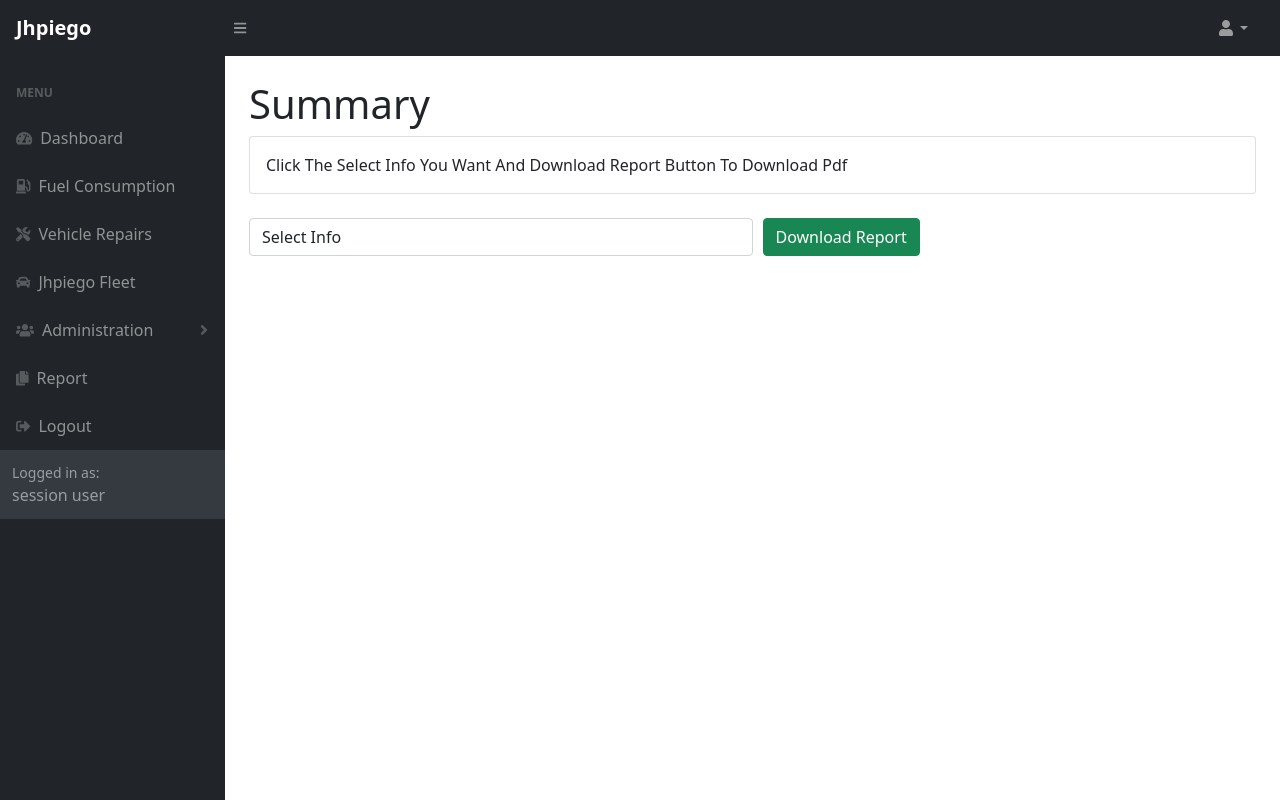
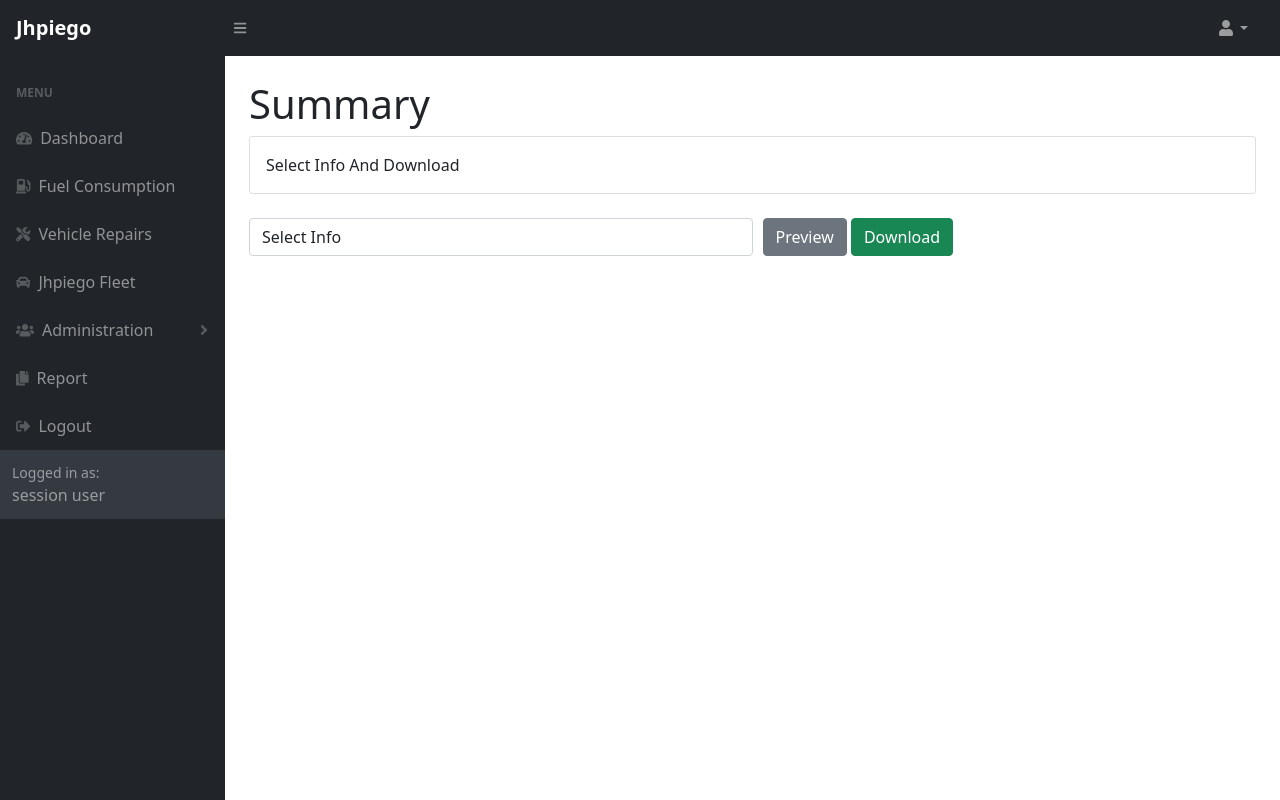
Before and after one commit to Chinedu19/jhpiegoVms, a Python web app: template website/template/admin/summary.html in a window 1280 px wide. Run offline with Jinja, Linux system fonts and the light colour scheme; the template is opened without the code that fills it, so the values that code supplies are empty; some libraries are stand-ins or nearby versions.

Commit message:
extra changes

```diff
--- a/website/template/admin/summary.html
+++ b/website/template/admin/summary.html
@@ -6,7 +6,7 @@
     <div class="card mb-4">
         <div class="card-body">
             <p class="mb-0">
-                Click the select info you want and download report button to download pdf
+                select info and download
             </p>
         </div>
     </div>
@@ -18,15 +18,22 @@
         <option value="users">Users Info</option>
     </select>
 
-    <a href="/admin/report" id="alink" style="margin-bottom: 10px;" class="btn btn-success">download report</a>
+    <a href="/admin/report" id="aLink" style="margin-bottom: 10px; color: white;" class="btn btn-secondary" target="_blank">Preview</a>
+    <a href="/admin/report" id="bLink" style="margin-bottom: 10px;" class="btn btn-success">Download</a>
 
     <script>
         var select = document.querySelector('.dwn');
-        var link = document.querySelector('#alink');
+        var aLink = document.querySelector('#aLink');
+        var link = document.querySelector('#bLink');
         select.addEventListener('change', function (e) {
             var option = select.value;
             link.href = "report/download/" +option;
-        })
+            aLink.href = "report/get/" +option;
+        });
+        aLink.addEventListener('click', (e) =>{
+            e.preventDefault();
+            window.open(aLink.href);
+        });
     </script>
 
 
--- a/website/template/admin/table.html
+++ b/website/template/admin/table.html
@@ -3,7 +3,7 @@
 <head>
     <meta charset="UTF-8">
     <meta name="viewport" content="width=device-width, initial-scale=1.0">
-    <title>Jpiego Web Report</title>
+    <title>Jhpiego Web Report</title>
     <style type="text/css">
         body {
             width: 100%;
@@ -67,11 +67,11 @@
         <div class="container">
             <h2>Jhpiego {{ info|capitalize }} Report</h2>
 
-            <h3 style="display: inline; float: right; color: #fff">Jhpego</h3>
+            <h3 style="display: inline; float: right; color: #fff">Jhpiego</h3>
         </div>
     </div>
 
-            <h2 style="float: left;">Dear {% if user.is_authenticated %}
+            <h2 style="text-align: center;">Dear {% if user.is_authenticated %}
                 {{ user.first_name }} {{ user.last_name }}
                 {% else %}
                 user
```
Also changed, not shown: website/admin.py (+3 -4 lines).
